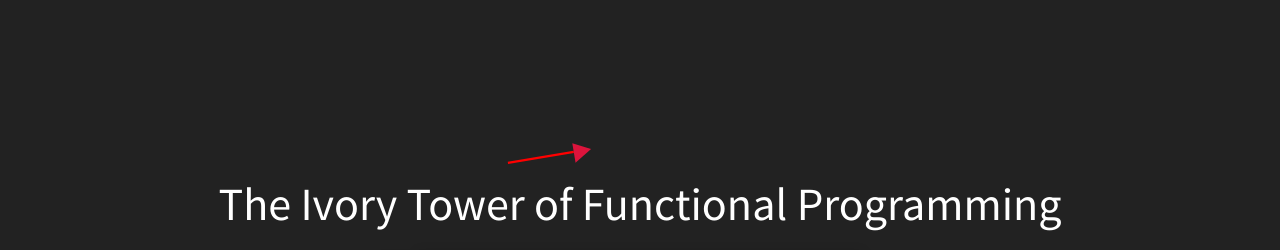
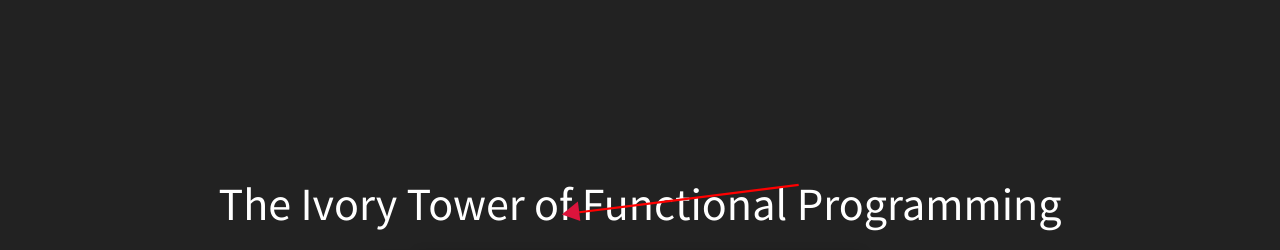
Before and after one commit to pureooze/devdays-2018, a website: page index.html in a window 1280 px wide. Both pictures are taken after a click on the button "next slide". Shown: the top 250 px of the page. Drawn offline with Linux system fonts and the light colour scheme; grey boxes are pictures that could not be loaded.

Commit message:
Added svg line to test positioning

```diff
--- a/index.html
+++ b/index.html
@@ -50,7 +50,7 @@
 							</marker>
 						</defs>
 
-						<path d="M30,30 L90,20" style="stroke:red; stroke-width: 2px; fill: none;
+						<line x1="295" y1="50" x2="95" y2="75" style="stroke:red; stroke-width: 2px;
 																 marker-end: url(#arrow);" />
 
 					</svg>
```
